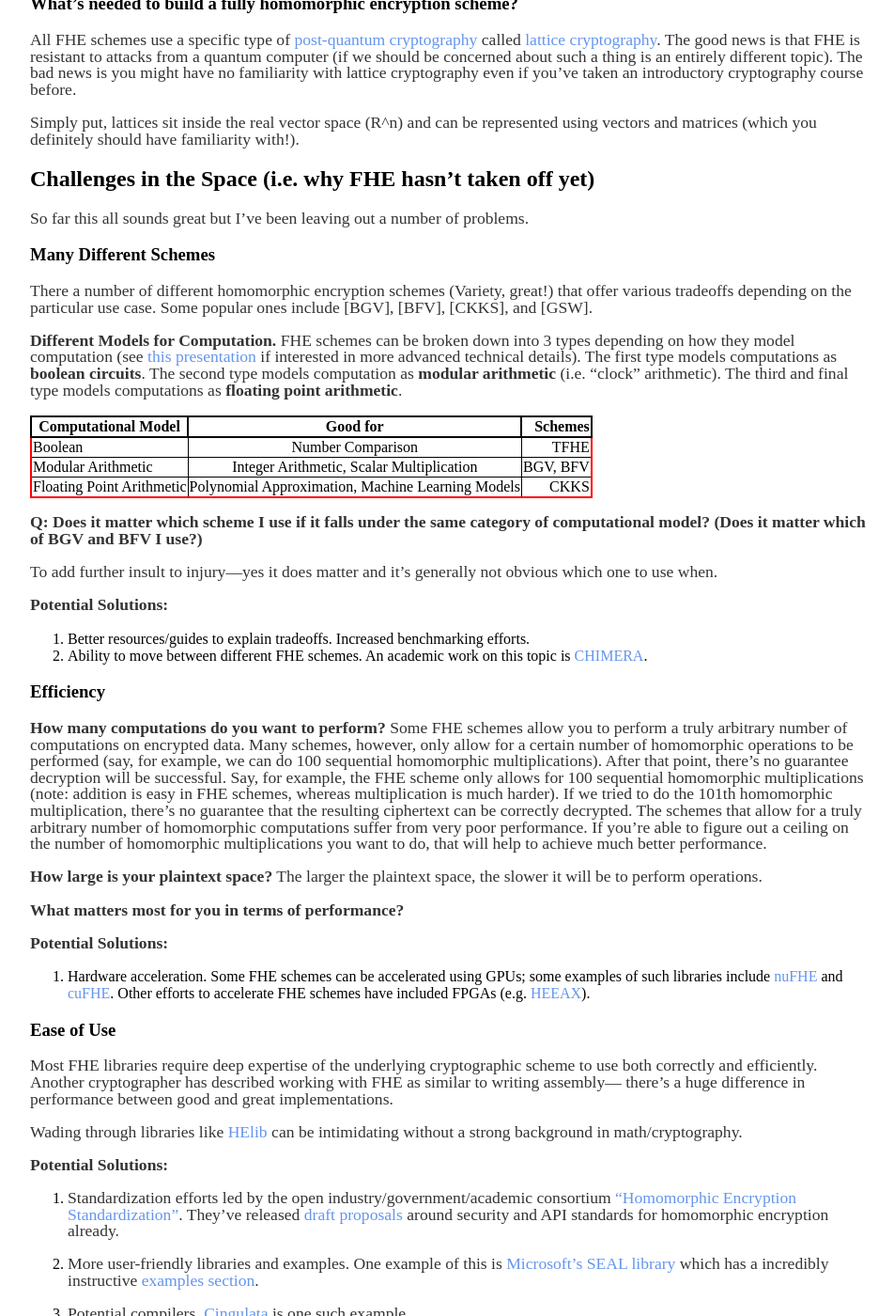
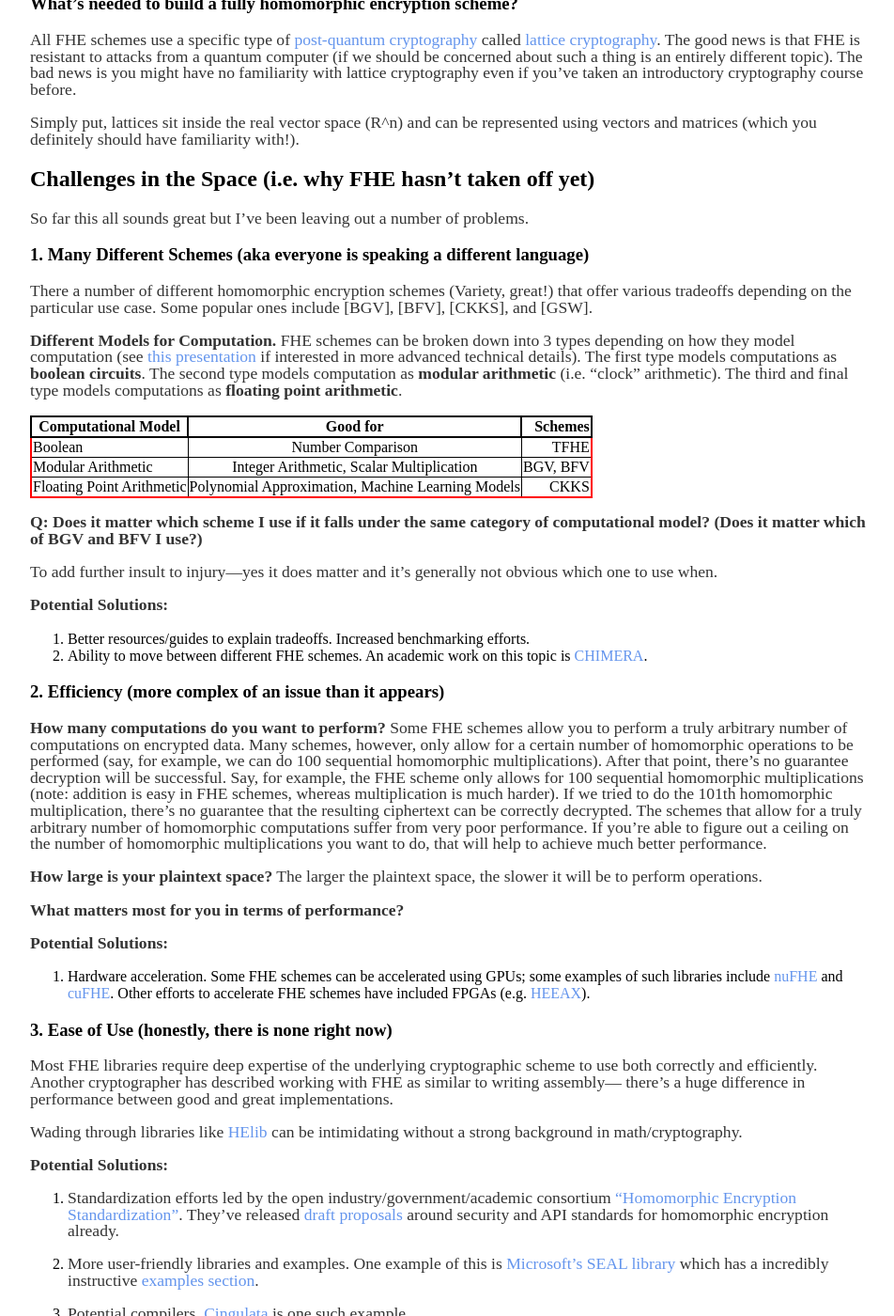
Before and after one commit to ravital/ravital.github.io, a Jekyll site: the page built from _posts/2020-06-20-ravital-solomon-site-launched.md, in a window 1280 px wide and 1400 px high, scrolled down 1724 px. Shown: the whole window at 94% size, without its empty margins (160-1112 px from the left). Built offline with Jekyll 4.4.1, drawn with Linux system fonts in a browser that asks for light colours.

Commit message:
Update 2020-06-20-ravital-solomon-site-launched.md

```diff
--- a/_posts/2020-06-20-ravital-solomon-site-launched.md
+++ b/_posts/2020-06-20-ravital-solomon-site-launched.md
@@ -68,7 +68,7 @@ Simply put, lattices sit inside the real vector space (R^n) and can be represent
 ## Challenges in the Space (i.e. why FHE hasn't taken off yet)
 So far this all sounds great but I've been leaving out a number of problems.
 
-### Many Different Schemes
+### 1. Many Different Schemes (aka everyone is speaking a different language)
 There a number of different homomorphic encryption schemes (Variety, great!) that offer various tradeoffs depending on the particular use case. Some popular ones include [BGV], [BFV], [CKKS], and [GSW].
 
 **Different Models for Computation.** FHE schemes can be broken down into 3 types depending on how they model computation (see [this presentation](http://homomorphicencryption.org/wp-content/uploads/2018/10/CCS-HE-Tutorial-Slides.pdf) if interested in more advanced technical details). The first type models computations as **boolean circuits**. The second type models computation as **modular arithmetic** (i.e. "clock" arithmetic). The third and final type models computations as **floating point arithmetic**.
@@ -88,7 +88,7 @@ To add further insult to injury&mdash;yes it does matter and it's generally not
 2. Ability to move between different FHE schemes. An academic work on this topic is [CHIMERA](https://eprint.iacr.org/2018/758).
 
 
-### Efficiency
+### 2. Efficiency (more complex of an issue than it appears)
 **How many computations do you want to perform?** Some FHE schemes allow you to perform a truly arbitrary number of computations on encrypted data. Many schemes, however, only allow for a certain number of homomorphic operations to be performed (say, for example, we can do 100 sequential homomorphic multiplications). After that point, there's no guarantee decryption will be successful. Say, for example, the FHE scheme only allows for 100 sequential homomorphic multiplications (note: addition is easy in FHE schemes, whereas multiplication is much harder). If we tried to do the 101th homomorphic multiplication, there's no guarantee that the resulting ciphertext can be correctly decrypted. The schemes that allow for a truly arbitrary number of homomorphic computations suffer from very poor performance. If you're able to figure out a ceiling on the number of homomorphic multiplications you want to do, that will help to achieve much better performance.
 
 **How large is your plaintext space?** The larger the plaintext space, the slower it will be to perform operations.
@@ -99,7 +99,7 @@ To add further insult to injury&mdash;yes it does matter and it's generally not
 1. Hardware acceleration. Some FHE schemes can be accelerated using GPUs; some examples of such libraries include [nuFHE](https://github.com/nucypher/nufhe) and [cuFHE](https://github.com/vernamlab/cuHE). Other efforts to accelerate FHE schemes have included FPGAs (e.g. [HEEAX](https://arxiv.org/pdf/1909.09731.pdf)).
 
 
-### Ease of Use
+### 3. Ease of Use (honestly, there is none right now)
 Most FHE libraries require deep expertise of the underlying cryptographic scheme to use both correctly and efficiently. Another cryptographer has described working with FHE as similar to writing assembly&mdash; there's a huge difference in performance between good and great implementations.
 
 Wading through libraries like [HElib](https://github.com/homenc/HElib) can be intimidating without a strong background in math/cryptography.
```
